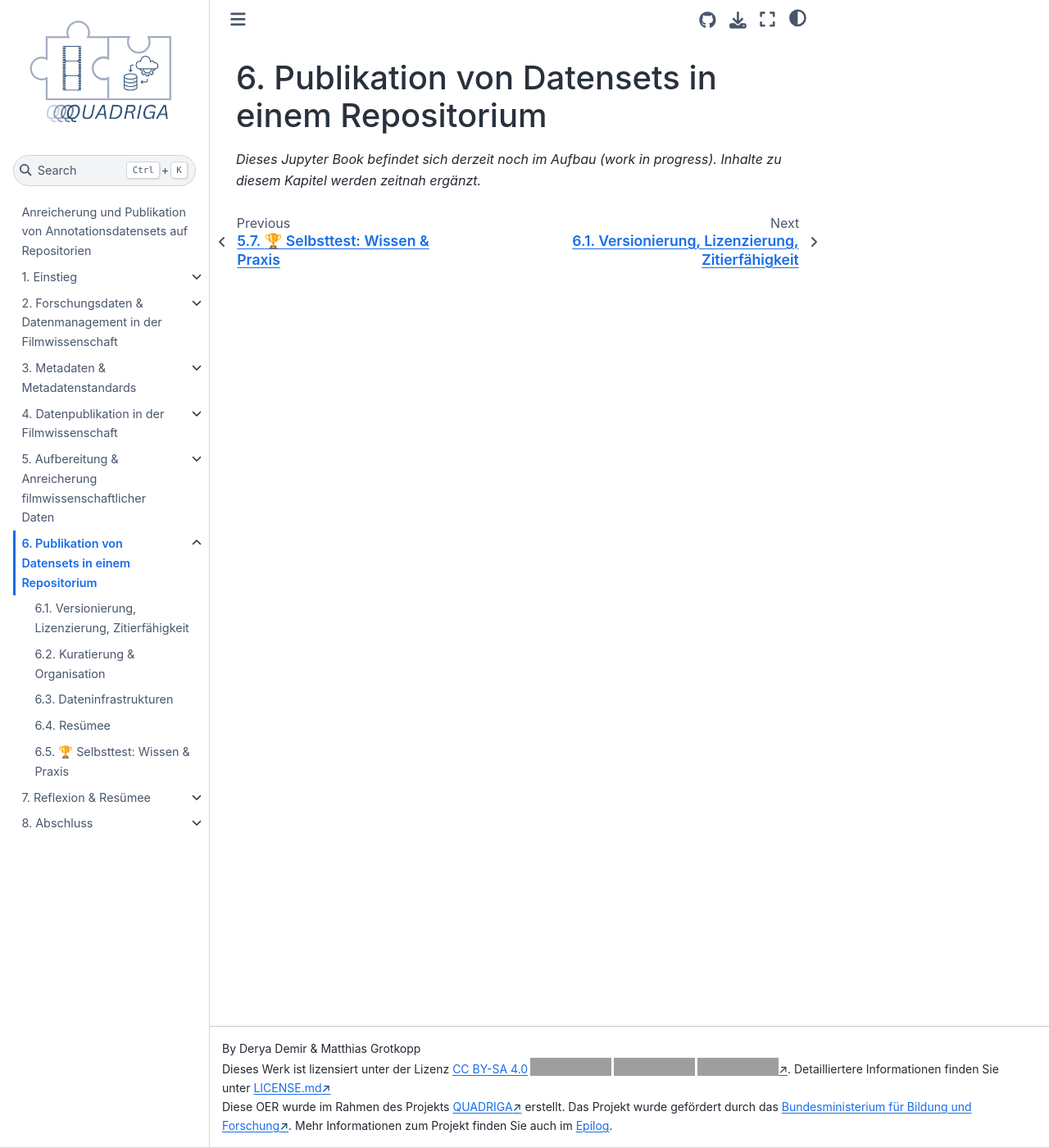
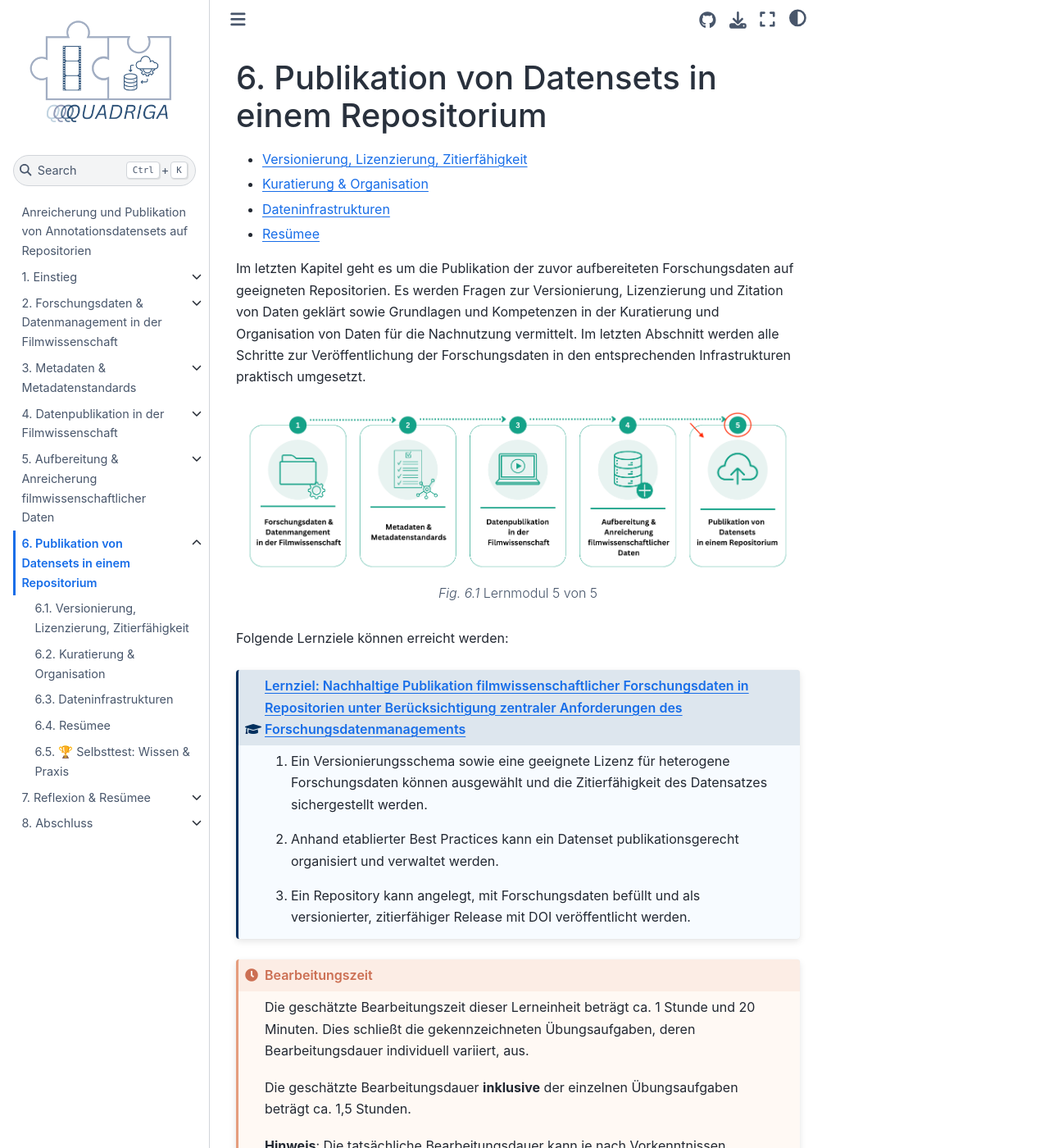
Before and after one commit to lam1aa/Bewegtes-Bild-Fallstudie-3, a Jupyter Book: the page built from 06_publikation_repositorien/toc_06.md, in a window 1280 px wide and 1400 px high. Shown: the whole window at 82% size. Built offline with Jupyter Book 1.0.4 settings and Sphinx 7.4.7 and the Sphinx Book theme 1.1.4, drawn with Linux system fonts in a browser that asks for light colours; some of the changed text lies outside the part shown; grey boxes are pictures that could not be loaded.

Commit message:
add: introduction chapter start page

````diff
--- a/06_publikation_repositorien/toc_06.md
+++ b/06_publikation_repositorien/toc_06.md
@@ -1,2 +1,33 @@
 # Publikation von Datensets in einem Repositorium
-*Dieses Jupyter Book befindet sich derzeit noch im Aufbau (work in progress). Inhalte zu diesem Kapitel werden zeitnah ergänzt.*
+
+* [Versionierung, Lizenzierung, Zitierfähigkeit](../06_publikation_repositorien/versionierung_lizenzierung.md)
+* [Kuratierung & Organisation](../06_publikation_repositorien/kuratierung_organisation.md)
+* [Dateninfrastrukturen](../06_publikation_repositorien/dateninfrastrukturen.md)
+* [Resümee](../06_publikation_repositorien/resümee_06.md)
+
+Im letzten Kapitel geht es um die Publikation der zuvor aufbereiteten Forschungsdaten auf geeigneten Repositorien. Es werden Fragen zur Versionierung, Lizenzierung und Zitation von Daten geklärt sowie Grundlagen und Kompetenzen in der Kuratierung und Organisation von Daten für die Nachnutzung vermittelt. Im letzten Abschnitt werden alle Schritte zur Veröffentlichung der Forschungsdaten in den entsprechenden Infrastrukturen praktisch umgesetzt.
+
+```{figure} ../assets/intro/abb_intro_aufbau_fallstudie_5.png
+---
+align: center
+width: 100%
+name: aufbau-fallstudie-5
+---
+Lernmodul 5 von 5
+```
+
+Folgende Lernziele können erreicht werden:
+
+```{include} /präambel/lernziele.md
+:start-after: "<!-- START: Publikation in Repositorien -->"
+:end-before: "<!-- END: Publikation in Repositorien -->"
+```
+
+```{admonition} Bearbeitungszeit
+:class: zeitinfo
+Die geschätzte Bearbeitungszeit dieser Lerneinheit beträgt ca. 1 Stunde und 20 Minuten. Dies schließt die gekennzeichneten Übungsaufgaben, deren Bearbeitungsdauer individuell variiert, aus.
+
+Die geschätzte Bearbeitungsdauer **inklusive** der einzelnen Übungsaufgaben beträgt ca. 1,5 Stunden.
+
+**Hinweis**: Die tatsächliche Bearbeitungsdauer kann je nach Vorkenntnissen unterschiedlich ausfallen. Die angegebene Zeitangabe dient lediglich als Orientierungshilfe.
+```
````
Also changed, not shown: assets/intro/abb_intro_aufbau_fallstudie_5.png (added).
